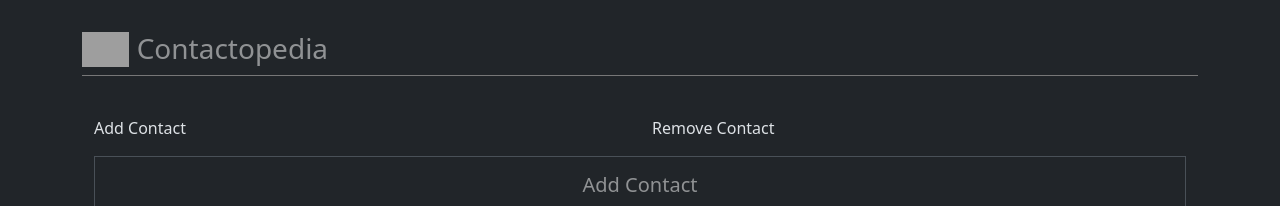
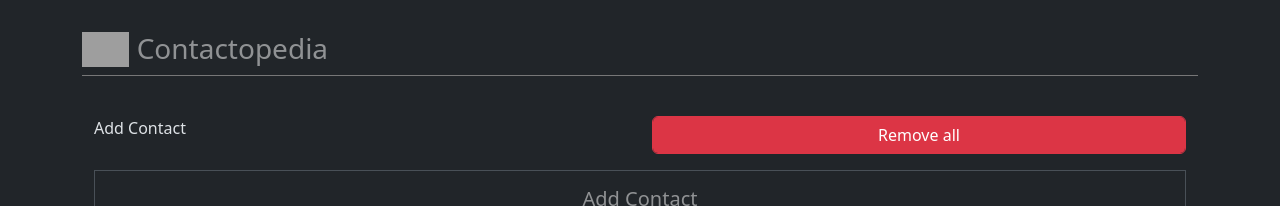
Before and after one commit to codewithEvolg/contactopedia, a React (Vite) app: page / in a window 1280 px wide. Shown: the top 206 px of the page. Built offline with nearby package versions, Linux system fonts and the light colour scheme; grey boxes are pictures that could not be loaded.

Commit message:
remove all contact

```diff
--- a/src/Components/ContactPages/ContactIndex.jsx
+++ b/src/Components/ContactPages/ContactIndex.jsx
@@ -67,12 +67,23 @@ const ContactIndex = () => {
     });
   };
 
+  const handleRemoveAllContact = () => {
+    setContactList([]);
+  };
+
   return (
     <div className="container" style={{ minHeight: "85vh" }}>
       <div className="py-3">
         <div className="row py-2">
           <div className="col-6">Add Contact</div>
-          <div className="col-6">Remove Contact</div>
+          <div className="col-6">
+            <button
+              className="btn btn-danger form-control"
+              onClick={handleRemoveAllContact}
+            >
+              Remove all
+            </button>
+          </div>
         </div>
         <div className="py-2">
           <div className="col-12">
```
